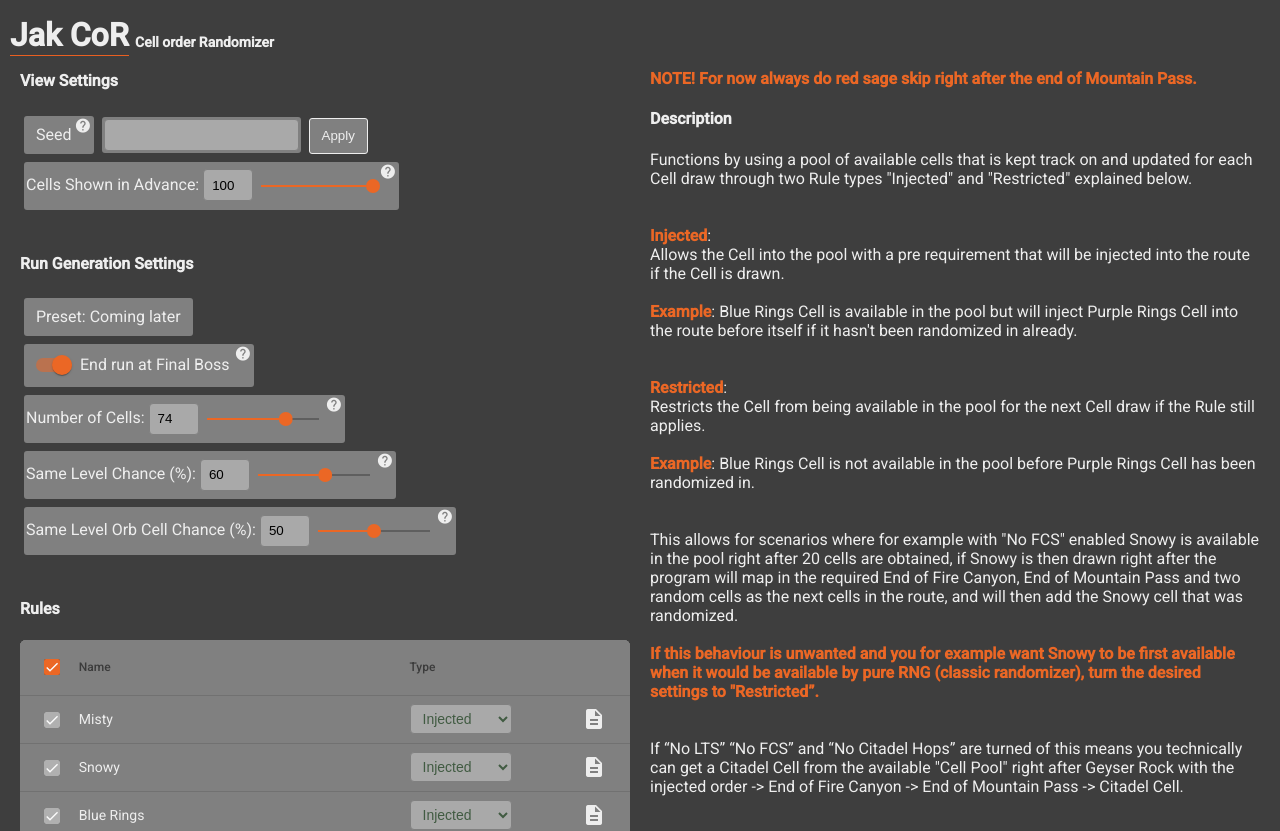
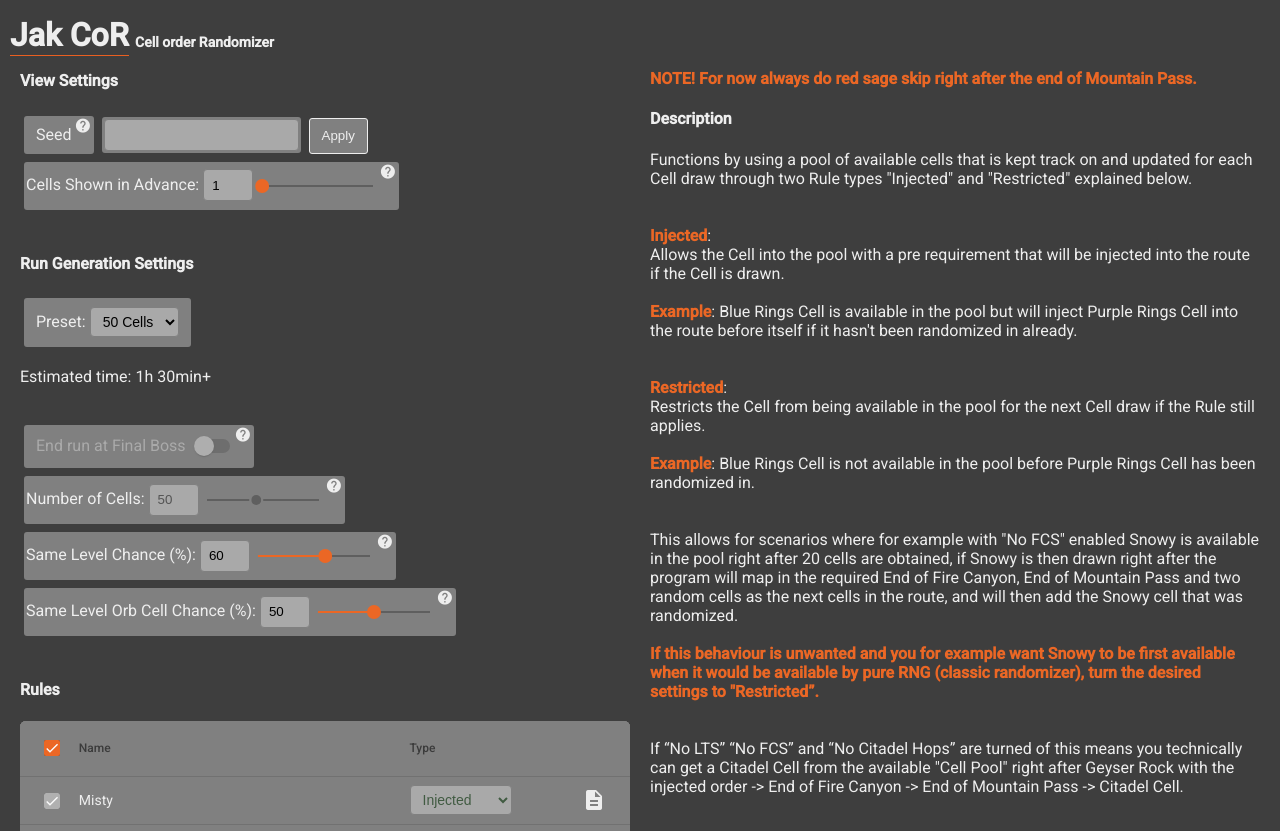
Before and after one commit to JoKronk/JakCoR, an Angular app: page / in a window 1280 px wide. Shown: the top 831 px of the page. Built offline with nearby package versions, Linux system fonts and the light colour scheme.

Commit message:
-Added presets.

```diff
--- /dev/null
+++ b/src/app/common/classes/preset.ts
@@ -0,0 +1,117 @@
+import { Randomizer } from "./randomizer";
+import { Rule } from "./rule";
+
+export class Preset {
+
+    name: string;
+    description: string;
+    randomizer: Randomizer;
+    rules: Rule[];
+    lockLevel: number; //0 - nothing. 1 - cellsInRun. 2 - endAtFinalBoss. 3 - sameLevelPercent,sameLevelPercentOrbcells. 4 - cellsShownInAdvance.
+
+    constructor(name: string, description: string) {
+        this.name = name;
+        this.description = description;
+        this.randomizer = new Randomizer();
+        this.rules = Rule.ListRules();
+        this.lockLevel = 0;
+    }
+
+    public static FiddyCellRando(): Preset {
+        const preset: Preset = new Preset("50 Cells", "Estimated time: 1h 30min+");
+        preset.randomizer.cellsInRun = 50;
+        preset.randomizer.cellsShownInAdvance = 1;
+        preset.randomizer.endAtFinalBoss = false;
+        preset.randomizer.sameLevelPercent = 60;
+        preset.randomizer.sameLevelPercentOrbCells = 50;
+        preset.lockLevel = 2;
+        return preset;
+    }
+
+    public static SeventyTwoCellRando(): Preset {
+        const preset: Preset = new Preset("74 Cells", "Estimated time: 3h+");
+        preset.randomizer.cellsInRun = 74;
+        preset.randomizer.cellsShownInAdvance = 2;
+        preset.randomizer.endAtFinalBoss = true;
+        preset.randomizer.sameLevelPercent = 65;
+        preset.randomizer.sameLevelPercentOrbCells = 55;
+        preset.lockLevel = 1;
+        return preset;
+    }
+
+    public static ClassicRando(): Preset {
+        const preset: Preset = new Preset("Classic", "Stays as true as possible to the original randomizer by SixRock with the improvments from tp971's online version. <br />Estimated time: 3h+");
+        preset.randomizer.cellsInRun = 74;
+        preset.randomizer.cellsShownInAdvance = 100;
+        preset.randomizer.endAtFinalBoss = true;
+        preset.randomizer.sameLevelPercent = 0;
+        preset.randomizer.sameLevelPercentOrbCells = 0;
+        preset.lockLevel = 3;
+
+        preset.rules.find(x => x.id == 2).type = Rule.RestrictionType();
+        preset.rules.find(x => x.id == 2).changeableType = true;
+        preset.rules.find(x => x.id == 2).hidden = false;
+        preset.rules.find(x => x.id == 3).type = Rule.RestrictionType();
+        preset.rules.find(x => x.id == 3).changeableType = true;
+        preset.rules.find(x => x.id == 3).hidden = false;
+        preset.rules.find(x => x.id == 5).type = Rule.RestrictionType();
+        preset.rules.find(x => x.id == 5).changeableType = false;
+        preset.rules.find(x => x.id == 5).hidden = true;
+        preset.rules.find(x => x.id == 6).type = Rule.RestrictionType();
+        preset.rules.find(x => x.id == 6).changeableType = false;
+        preset.rules.find(x => x.id == 6).hidden = true;
+        preset.rules.find(x => x.id == 7).type = Rule.RestrictionType();
+        preset.rules.find(x => x.id == 7).changeableType = false;
+        preset.rules.find(x => x.id == 7).hidden = true;
+        preset.rules.find(x => x.id == 10).type = Rule.RestrictionType();
+        preset.rules.find(x => x.id == 10).changeableType = false;
+        preset.rules.find(x => x.id == 11).type = Rule.RestrictionType();
+        preset.rules.find(x => x.id == 11).changeableType = false;
+        preset.rules.find(x => x.id == 11).hidden = true;
+        preset.rules.find(x => x.id == 12).type = Rule.RestrictionType();
+        preset.rules.find(x => x.id == 12).changeableType = false;
+        preset.rules.find(x => x.id == 12).hidden = true;
+        preset.rules.find(x => x.id == 13).type = Rule.RestrictionType();
+        preset.rules.find(x => x.id == 13).changeableType = false;
+        preset.rules.find(x => x.id == 14).type = Rule.RestrictionType();
+        preset.rules.find(x => x.id == 14).changeableType = false;
+        preset.rules.find(x => x.id == 15).type = Rule.RestrictionType();
+        preset.rules.find(x => x.id == 15).changeableType = false;
+        preset.rules.find(x => x.id == 16).type = Rule.RestrictionType();
+        preset.rules.find(x => x.id == 16).changeableType = false;
+        console.log(preset.rules);
+        return preset;
+    }
+
+    public static FullCustomRando(): Preset {
+        const preset: Preset = new Preset("Custom", "Fully customizable randomizer.");
+
+        preset.rules.find(x => x.id == 2).changeableType = true;
+        preset.rules.find(x => x.id == 2).hidden = false;
+        preset.rules.find(x => x.id == 3).changeableType = true;
+        preset.rules.find(x => x.id == 3).hidden = false;
+
+        return preset;
+    }
+
+    public static HundoRando(): Preset {
+        const preset: Preset = new Preset("All Cells", "Estimated time: unknown");
+        preset.randomizer.cellsInRun = 101;
+        preset.randomizer.cellsShownInAdvance = 100;
+        preset.randomizer.endAtFinalBoss = true;
+        preset.randomizer.sameLevelPercent = 70;
+        preset.randomizer.sameLevelPercentOrbCells = 60;
+        preset.lockLevel = 2;
+        return preset;
+    }
+
+    public static ListPresets(): Preset[] {
+        return [
+            Preset.FiddyCellRando(),
+            Preset.SeventyTwoCellRando(),
+            Preset.ClassicRando(),
+            Preset.FullCustomRando(),
+            Preset.HundoRando()
+        ]
+    }
+}
--- a/src/app/random-cell/random-cell.component.html
+++ b/src/app/random-cell/random-cell.component.html
@@ -22,14 +22,14 @@
                         <mat-icon class="box-tip" matTooltipPosition="after" matTooltip='Generate the same run as another runner with the same seed (and settings!). Use "Apply" to use the current seed for the run, "Generate Run" at the bottom will generate a new seed.'>help</mat-icon>
                     </div>
                     <div class="box box-input">
-                        <input type="number" [(ngModel)]="randomizer.seed">
+                        <input type="number" [(ngModel)]="preset.randomizer.seed">
                     </div>
-                    <button class="box box-button" (click)="randomize(run, false)">{{ randomizer.randomizeCompleted ? "Reset" : "Apply" }}</button>
+                    <button class="box box-button" (click)="randomize(run, false)">{{ preset.randomizer.randomizeCompleted ? "Reset" : "Apply" }}</button>
                     <br />
                     <div class="box box-slider box-input box-input-small">
                         <span>Cells Shown in Advance: </span>
-                        <input type="number" [(ngModel)]="randomizer.cellsShownInAdvance" min="0" max="100">
-                        <mat-slider [(ngModel)]="randomizer.cellsShownInAdvance" (input)="updateCellsShownInAdvance($event)"  min="0" max="100" aria-label="percent"></mat-slider>
+                        <input type="number" [disabled]="preset.lockLevel >= 4" [(ngModel)]="preset.randomizer.cellsShownInAdvance" min="0" max="100">
+                        <mat-slider [disabled]="preset.lockLevel >= 4" [(ngModel)]="preset.randomizer.cellsShownInAdvance" (input)="updateCellsShownInAdvance($event)"  min="0" max="100" aria-label="percent"></mat-slider>
                         <mat-icon class="box-tip" matTooltipPosition="after" matTooltip="Number of cells shown in advance if ran on webpage.">help</mat-icon>
                     </div>
                 </div>
@@ -38,31 +38,36 @@
                 <h4>Run Generation Settings</h4>
                 <div>
                     <div class="box">
-                        <span>Preset: Coming later</span>
+                        <span>Preset: </span>
+                        <select [(ngModel)]="preset" (change)="updateRules()">
+                            <option *ngFor="let preset of presets" [ngValue]="preset">{{ preset.name }}</option>
+                        </select>
                     </div>
+                    <p [innerHTML]="preset.description"></p>
                     <br />
                     <div class="box box-toggle">
-                        <mat-slide-toggle [(ngModel)]="randomizer.endAtFinalBoss">End run at Final Boss <mat-icon class="box-tip" matTooltipPosition="after" matTooltip="Cells needed for the Final Boss are inserted at the end if not randomized earlier, End of Lava Tube is included in this to not force Citadel Hops.">help</mat-icon></mat-slide-toggle>
+                        <mat-slide-toggle [disabled]="preset.lockLevel >= 2" [(ngModel)]="preset.randomizer.endAtFinalBoss" labelPosition="before">End run at Final Boss </mat-slide-toggle>
+                        <mat-icon class="box-tip" matTooltipPosition="after" matTooltip="Cells needed for the Final Boss are inserted at the end if not randomized earlier, End of Lava Tube is included in this to not force Citadel Hops.">help</mat-icon>
                     </div>
                     <br />
                     <div class="box box-slider box-input box-input-small">
                         <span>Number of Cells: </span>
-                        <input type="number" [(ngModel)]="randomizer.cellsInRun" min="10" max="101">
-                        <mat-slider [(ngModel)]="randomizer.cellsInRun" (input)="updateRunCellCount($event)" min="10" max="101" aria-label="cells"></mat-slider>
+                        <input type="number" [disabled]="preset.lockLevel >= 1" [(ngModel)]="preset.randomizer.cellsInRun" min="10" max="101">
+                        <mat-slider [disabled]="preset.lockLevel >= 1" [(ngModel)]="preset.randomizer.cellsInRun" (input)="updateRunCellCount($event)" min="10" max="101" aria-label="cells"></mat-slider>
                         <mat-icon class="box-tip" matTooltipPosition="after" matTooltip="Number of cells in the run.">help</mat-icon>
                     </div>
                     <br />
                     <div class="box box-slider box-input box-input-small">
                         <span>Same Level Chance (%): </span>
-                        <input type="number" [(ngModel)]="randomizer.sameLevelPercent" min="0" max="100">
-                        <mat-slider [(ngModel)]="randomizer.sameLevelPercent" (input)="updateLevelPercent($event)" min="0" max="100" aria-label="percent"></mat-slider>
+                        <input type="number" [disabled]="preset.lockLevel >= 3" [(ngModel)]="preset.randomizer.sameLevelPercent" min="0" max="100">
+                        <mat-slider [disabled]="preset.lockLevel >= 3" [(ngModel)]="preset.randomizer.sameLevelPercent" (input)="updateLevelPercent($event)" min="0" max="100" aria-label="percent"></mat-slider>
                         <mat-icon class="box-tip" matTooltipPosition="after" matTooltip="Percentage chance for the next Cell to belong to the previous Cell's level. Radomises first if the level should be the same, then a cell from the level or a completely random cell. Set to 0 for Classic Randomizer.">help</mat-icon>
                     </div>
                     <br />
                     <div class="box box-slider box-input box-input-small">
                         <span>Same Level Orb Cell Chance (%): </span>
-                        <input type="number" [(ngModel)]="randomizer.sameLevelPercentOrbCells" min="0" max="100">
-                        <mat-slider [(ngModel)]="randomizer.sameLevelPercentOrbCells" (input)="updateOrbCellLevelPercent($event)" min="0" max="100" aria-label="percent"></mat-slider>
+                        <input type="number" [disabled]="preset.lockLevel >= 3" [(ngModel)]="preset.randomizer.sameLevelPercentOrbCells" min="0" max="100">
+                        <mat-slider [disabled]="preset.lockLevel >= 3" [(ngModel)]="preset.randomizer.sameLevelPercentOrbCells" (input)="updateOrbCellLevelPercent($event)" min="0" max="100" aria-label="percent"></mat-slider>
                         <mat-icon class="box-tip" matTooltipPosition="after" matTooltip="Same Level Chance but specific to cells with orb requirements to avoid (or enable) more crazy orb requirements.">help</mat-icon>
                     </div>
                 </div>
@@ -137,11 +142,11 @@
         </div>
     </div>
 
-    <div class="run" [class.hidden]="!randomizer.randomizeCompleted" #run>
-        <button class="box box-button run-header" (click)="randomizer.downloadLssFile()">Download Livesplit File</button>
+    <div class="run" [class.hidden]="!preset.randomizer.randomizeCompleted" #run>
+        <button class="box box-button run-header" (click)="preset.randomizer.downloadLssFile()">Download Livesplit File</button>
         <b class="run-header">Run seed: </b>
-        <input type="number" disabled [(ngModel)]="randomizer.seed"><br />
+        <input type="number" disabled [(ngModel)]="preset.randomizer.seed"><br />
         <p *ngFor="let cell of displayedCells">Cell {{ cell.cellNumber }}: <b>{{ cell.level }}</b>: {{ cell.name }}</p>
-        <p *ngIf="randomizer.endAtFinalBoss && runHasEnded()">End: <b>Citadel</b>: Final Boss</p>
+        <p *ngIf="preset.randomizer.endAtFinalBoss && runHasEnded()">End: <b>Citadel</b>: Final Boss</p>
     </div>
   </mat-drawer-container>
--- a/src/app/random-cell/random-cell.component.ts
+++ b/src/app/random-cell/random-cell.component.ts
@@ -1,12 +1,11 @@
 import { SelectionModel } from '@angular/cdk/collections';
 import { Component, OnInit, ViewChild } from '@angular/core';
-import { MatPaginator } from '@angular/material/paginator';
 import { MatDrawer } from '@angular/material/sidenav';
 import { MatSliderChange } from '@angular/material/slider';
 import { MatSort } from '@angular/material/sort';
 import { MatTableDataSource } from '@angular/material/table';
 import { Cell } from '../common/classes/cell';
-import { Randomizer } from '../common/classes/randomizer';
+import { Preset } from '../common/classes/preset';
 import { Rule } from '../common/classes/rule';
 
 @Component({
@@ -16,15 +15,15 @@
 })
 export class RandomCellComponent implements OnInit {
 
-  randomizer: Randomizer = new Randomizer();
+  presets: Preset[] = Preset.ListPresets();
+  preset: Preset = this.presets[0];
+
   sortedCells: Cell[] = [];
   displayedCells: Cell[] = [];
   cellsShown: number = 0;
 
-  rules: Rule[] = Rule.ListRules().filter(x => !x.hidden);
-
   headers: string[] = ["selected", "name", "type", "description"];
-  ruleSource: MatTableDataSource<Rule> = new MatTableDataSource(this.rules);
+  ruleSource: MatTableDataSource<Rule> = new MatTableDataSource(this.preset.rules.filter(x => !x.hidden));
   ruleSelection = new SelectionModel<Rule>(true, []);
   private ruleSort : MatSort;
   @ViewChild('ruleSort') set rSort(ms: MatSort) {
@@ -45,15 +44,15 @@
     this.drawer.opened = false;
 
     if (resetSeed)
-      this.randomizer.seed = null;
+      this.preset.randomizer.seed = null;
 
     const rules = this.ruleSelection.selected.concat(Rule.ListRules().filter(x => x.hidden));
-    this.randomizer.injections = rules.filter(x => x.type === Rule.InjectionType());
-    this.randomizer.restrictions = rules.filter(x => x.type === Rule.RestrictionType());
-    this.randomizer.randomizeOrder();
+    this.preset.randomizer.injections = rules.filter(x => x.type === Rule.InjectionType());
+    this.preset.randomizer.restrictions = rules.filter(x => x.type === Rule.RestrictionType());
+    this.preset.randomizer.randomizeOrder();
 
-    this.sortedCells = this.randomizer.cells.filter(x => x.cellNumber).sort((a,b) => (a.cellNumber > b.cellNumber) ? 1 : ((b.cellNumber > a.cellNumber) ? -1 : 0));
-    this.cellsShown = this.randomizer.cellsShownInAdvance + 1;
+    this.sortedCells = this.preset.randomizer.cells.filter(x => x.cellNumber).sort((a,b) => (a.cellNumber > b.cellNumber) ? 1 : ((b.cellNumber > a.cellNumber) ? -1 : 0));
+    this.cellsShown = this.preset.randomizer.cellsShownInAdvance + 1;
 
     if (this.cellsShown < this.sortedCells.length) {
       this.displayedCells = this.sortedCells.slice(0, this.cellsShown);
@@ -89,20 +88,21 @@
     return this.cellsShown >= this.sortedCells.length;
   }
 
+
   updateRunCellCount(event: MatSliderChange): void {
-    this.randomizer.cellsInRun = event.value;
+    this.preset.randomizer.cellsInRun = event.value;
   }
 
   updateCellsShownInAdvance(event: MatSliderChange): void {
-    this.randomizer.cellsShownInAdvance = event.value;
+    this.preset.randomizer.cellsShownInAdvance = event.value;
   }
 
   updateLevelPercent(event: MatSliderChange): void {
-    this.randomizer.sameLevelPercent = event.value;
+    this.preset.randomizer.sameLevelPercent = event.value;
   }
 
   updateOrbCellLevelPercent(event: MatSliderChange): void {
-    this.randomizer.sameLevelPercentOrbCells = event.value;
+    this.preset.randomizer.sameLevelPercentOrbCells = event.value;
   }
 
 
@@ -137,4 +137,11 @@
   ruleTypes(): string[] {
     return Rule.ListRuleTypes();
   }
+
+  updateRules() {
+    this.ruleSource = new MatTableDataSource(this.preset.rules.filter(x => !x.hidden));
+    this.ruleSource.sort = this.ruleSort;
+    this.ruleMasterToggle();
+    this.ruleMasterToggle();
+  }
 }
```
Also changed, not shown: src/app/common/classes/rule.ts (+19 -17 lines), 1 other file (tests, documents, lock files or other folders).
